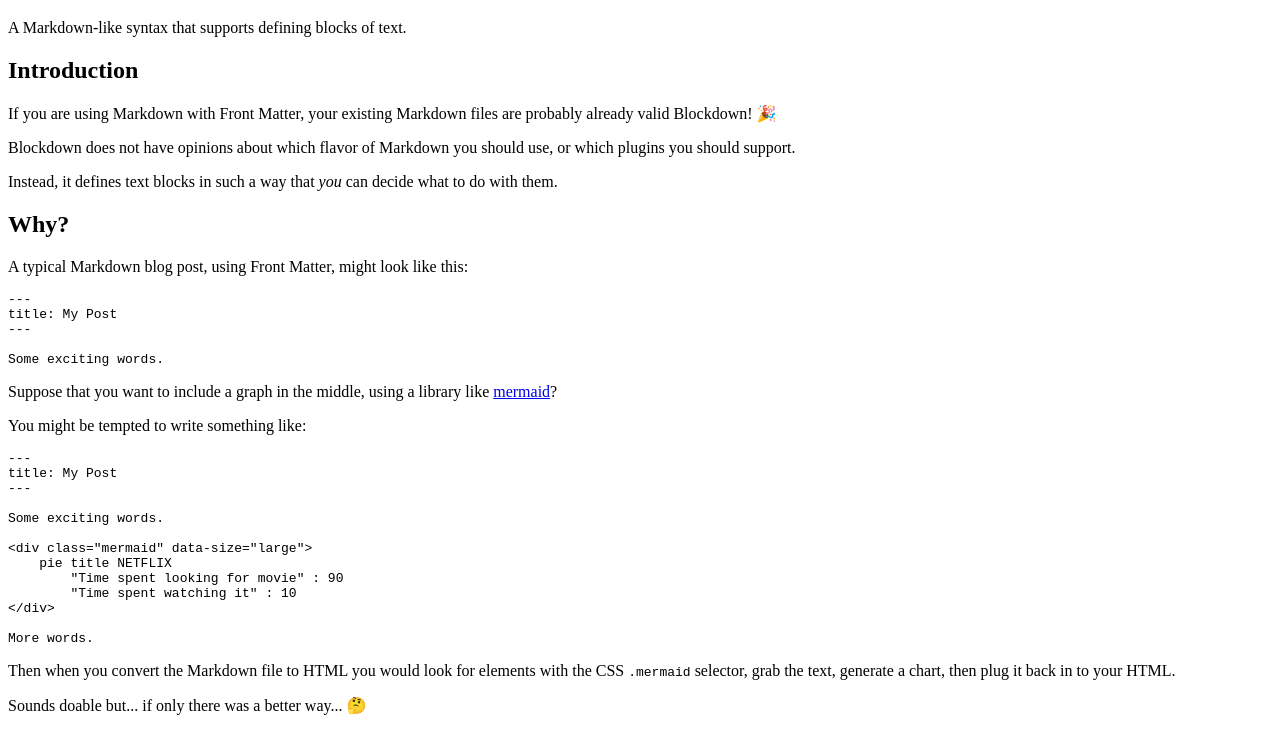
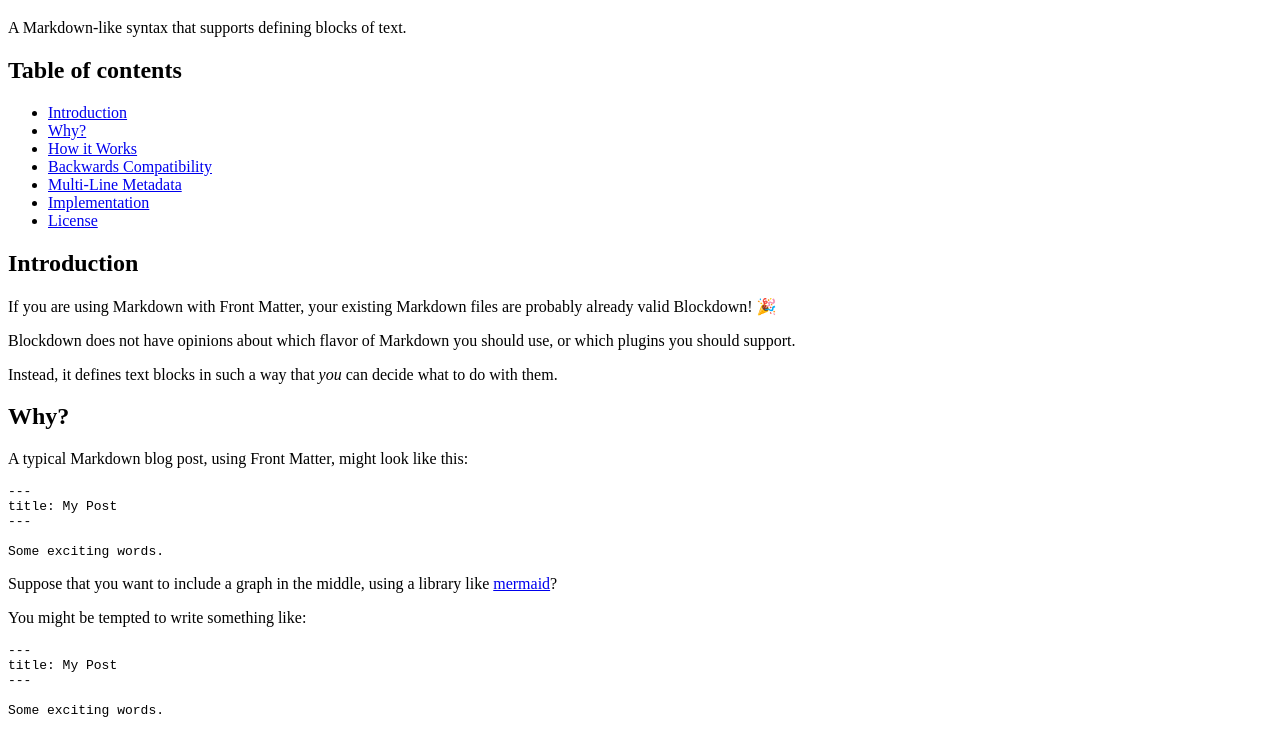
Before and after one commit to saibotsivad/blockdown.md, a website: page public/index.html in a window 1280 px wide. Shown: the part 61-792 px from the top of the page. Drawn offline with Linux system fonts and the light colour scheme.

Commit message:
change: build markdown to html with TOC

```diff
--- a/public/index.html
+++ b/public/index.html
@@ -10,6 +10,16 @@
 <!--START_CONTENT-->
 <h1>Blockdown</h1>
 <p>A Markdown-like syntax that supports defining blocks of text.</p>
+<h2>Table of contents</h2>
+<ul>
+<li><a href="#introduction">Introduction</a></li>
+<li><a href="#why">Why?</a></li>
+<li><a href="#how-it-works">How it Works</a></li>
+<li><a href="#backwards-compatibility">Backwards Compatibility</a></li>
+<li><a href="#multi-line-metadata">Multi-Line Metadata</a></li>
+<li><a href="#implementation">Implementation</a></li>
+<li><a href="#license">License</a></li>
+</ul>
 <h2>Introduction</h2>
 <p>If you are using Markdown with Front Matter, your existing Markdown files are probably already valid Blockdown! 🎉</p>
 <p>Blockdown does not have opinions about which flavor of Markdown you should use, or which plugins you should support.</p>
```
Also changed, not shown: build.js (+21 -2 lines), index.md (+2 -0 lines), package.json (+12 -2 lines), 1 other file.
